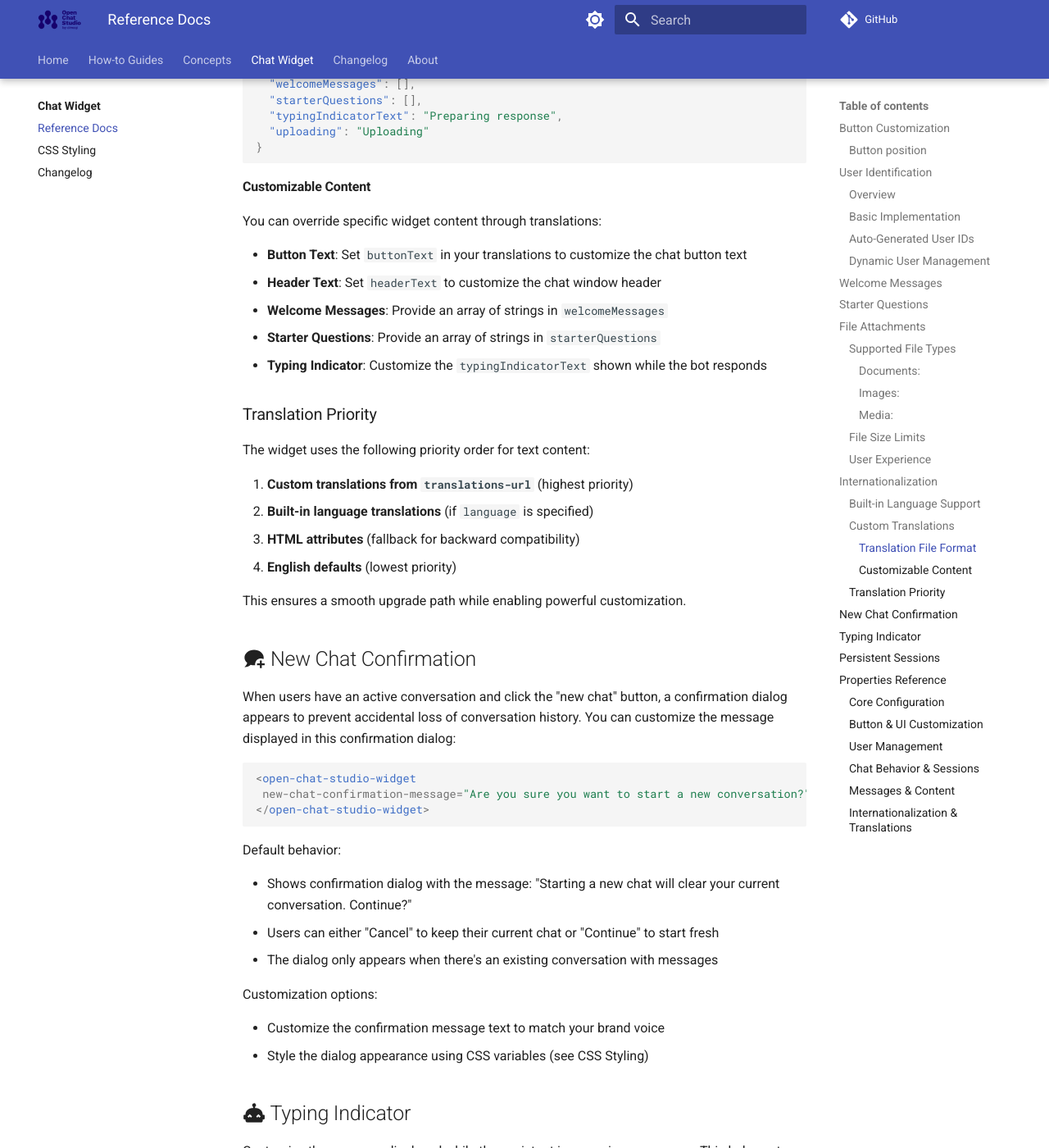
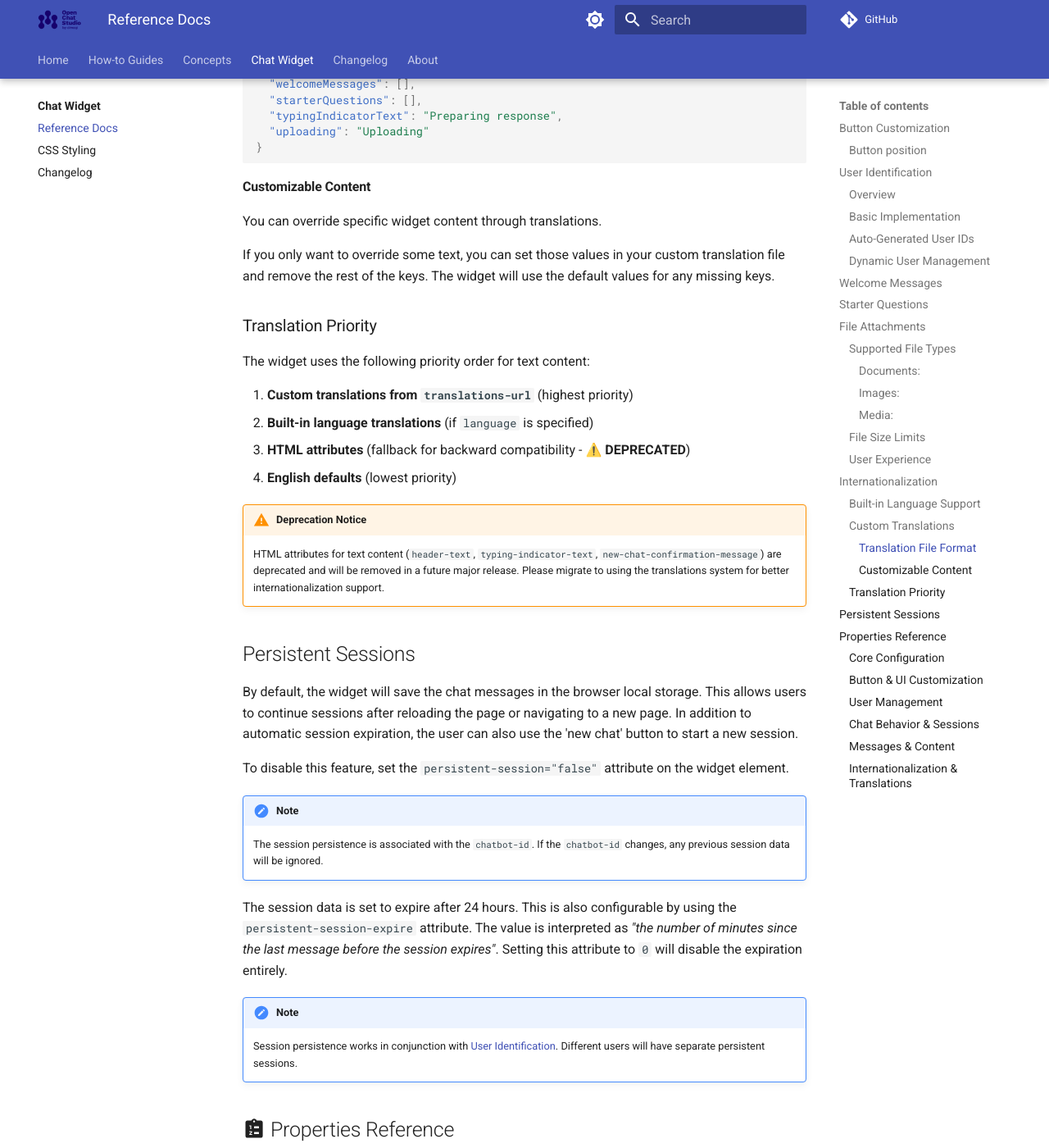
Before and after one commit to dimagi/open-chat-studio-docs, an MkDocs documentation site: the page built from docs/chat_widget/reference.md, in a window 1280 px wide and 1400 px high, scrolled down 6156 px. Shown: the whole window at 82% size. Built offline with MkDocs 1.6.1 and Material for MkDocs 9.7.7, drawn with Linux system fonts in a browser that asks for light colours; a script that is not in the unit is left out; comment, search, counter and statistics services are not loaded; some of the changed text lies outside the part shown.

Commit message:
deprecate old text attributes

````diff
--- a/docs/chat_widget/reference.md
+++ b/docs/chat_widget/reference.md
@@ -251,13 +251,9 @@ Your custom translation file should follow this JSON structure:
 
 #### Customizable Content
 
-You can override specific widget content through translations:
+You can override specific widget content through translations.
 
-- **Button Text**: Set `buttonText` in your translations to customize the chat button text
-- **Header Text**: Set `headerText` to customize the chat window header
-- **Welcome Messages**: Provide an array of strings in `welcomeMessages`
-- **Starter Questions**: Provide an array of strings in `starterQuestions`
-- **Typing Indicator**: Customize the `typingIndicatorText` shown while the bot responds
+If you only want to override some text, you can set those values in your custom translation file and remove the rest of the keys. The widget will use the default values for any missing keys.
 
 ### Translation Priority
 
@@ -265,50 +261,11 @@ The widget uses the following priority order for text content:
 
 1. **Custom translations from `translations-url`** (highest priority)
 2. **Built-in language translations** (if `language` is specified)
-3. **HTML attributes** (fallback for backward compatibility)
+   3. **HTML attributes** (fallback for backward compatibility - ⚠️ **DEPRECATED**)
 4. **English defaults** (lowest priority)
 
-This ensures a smooth upgrade path while enabling powerful customization.
-
-## :material-chat-plus: New Chat Confirmation
-When users have an active conversation and click the "new chat" button, a confirmation dialog appears to prevent accidental loss of conversation history. You can customize the message displayed in this confirmation dialog:
-
-```html
-<open-chat-studio-widget
- new-chat-confirmation-message="Are you sure you want to start a new conversation?">
-</open-chat-studio-widget>
-```
-
-Default behavior:
-
-- Shows confirmation dialog with the message: "Starting a new chat will clear your current conversation. Continue?"
-- Users can either "Cancel" to keep their current chat or "Continue" to start fresh
-- The dialog only appears when there's an existing conversation with messages
-
-Customization options:
-
-- Customize the confirmation message text to match your brand voice
-- Style the dialog appearance using CSS variables (see CSS Styling)
-
-
-## :material-robot-excited: Typing Indicator
-
-Customize the message displayed while the assistant is preparing a response. This helps set user expectations and can match your brand's personality.
-
-```html
-<open-chat-studio-widget
-     typing-indicator-text="AI is thinking">
-</open-chat-studio-widget>
-```
-
-The typing indicator appears with animated dots and a progress bar to provide visual feedback during response generation.
-
-Styling:
-
-- Text color is controlled by `--loading-text-color`
-- Font size uses `--chat-window-font-size-sm`
-- See [CSS Styling](styling.md#loading-indicators) for customization options
-
+!!! warning "Deprecation Notice"
+    HTML attributes for text content (`header-text`, `typing-indicator-text`, `new-chat-confirmation-message`) are deprecated and will be removed in a future major release. Please migrate to using the translations system for better internationalization support.
 
 ## Persistent Sessions
 
@@ -344,7 +301,7 @@ The session data is set to expire after 24 hours. This is also configurable by u
 | `icon-url` | `string` | Optional | OCS default logo | Valid URL | Custom icon for the chat button | `"https://yoursite.com/chat-icon.svg"` |
 | `visible` | `boolean` | Optional | `false` | `true` \| `false` | Show widget immediately on page load | `"true"` to auto-open |
 | `position` | `string` | Optional | `"right"` | `"left"` \| `"center"` \| `"right"` | Initial widget position on screen | `"left"` for left side placement |
-| `header-text` | `string` | Optional | `undefined` | Max 100 chars | Text displayed in chat window header | `"Customer Support"` |
+| `header-text` | `string` | Optional | `undefined` | Max 100 chars | **⚠️ DEPRECATED:** Text displayed in chat window header. Use `headerText` in translations instead | `"Customer Support"` |
 
 ### User Management
 
@@ -368,8 +325,8 @@ The session data is set to expire after 24 hours. This is also configurable by u
 |----------|------|----------|---------|------------|-------------|---------|
 | `welcome-messages` | `string` | Optional | `undefined` | Valid JSON array<br/>**Max:** 5 messages, 500 chars each | Welcome messages shown when chat opens<br/>**Format:** `'["Message 1", "Message 2"]'` | `'["Welcome!", "How can I help?"]'` |
 | `starter-questions` | `string` | Optional | `undefined` | Valid JSON array<br/>**Max:** 6 questions, 100 chars each | Clickable question buttons to start conversation<br/>**Format:** `'["Question 1", "Question 2"]'` | `'["Check my order", "Technical support"]'` |
-| `typing-indicator-text` | `string` | Optional | `"Preparing response"` | Max 50 chars | Text shown while bot is typing | `"AI is thinking..."` |
-| `new-chat-confirmation-message` | `string` | Optional | `"Starting a new chat will clear your current conversation. Continue?"` | Max 200 chars | Confirmation dialog text for new chat button | `"Start over? Your current chat will be lost."` |
+| `typing-indicator-text` | `string` | Optional | `"Preparing response"` | Max 50 chars | **⚠️ DEPRECATED:** Text shown while bot is typing. Use `typingIndicatorText` in translations instead | `"AI is thinking..."` |
+| `new-chat-confirmation-message` | `string` | Optional | `"Starting a new chat will clear your current conversation. Continue?"` | Max 200 chars | **⚠️ DEPRECATED:** Confirmation dialog text for new chat button. Use `startNewChatMessage` in translations instead | `"Start over? Your current chat will be lost."` |
 
 ### Internationalization & Translations
 
````
Also changed, not shown: docs/chat_widget/changelog.md (+16 -14 lines).
